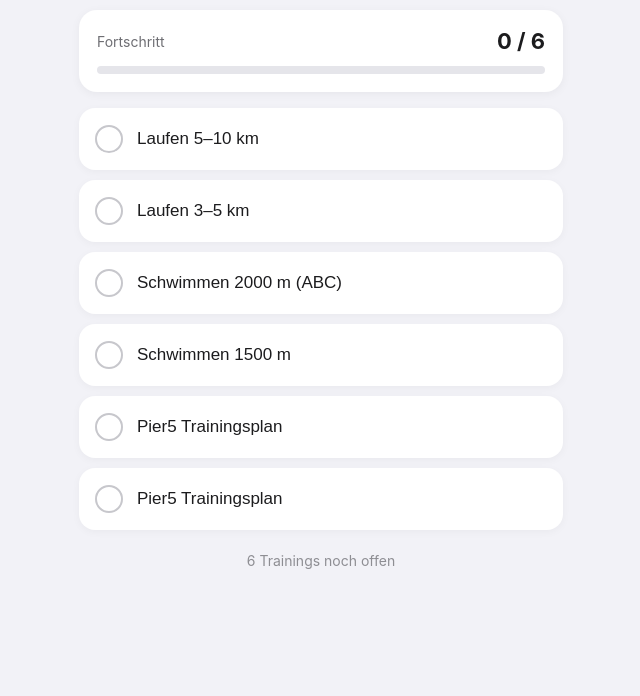
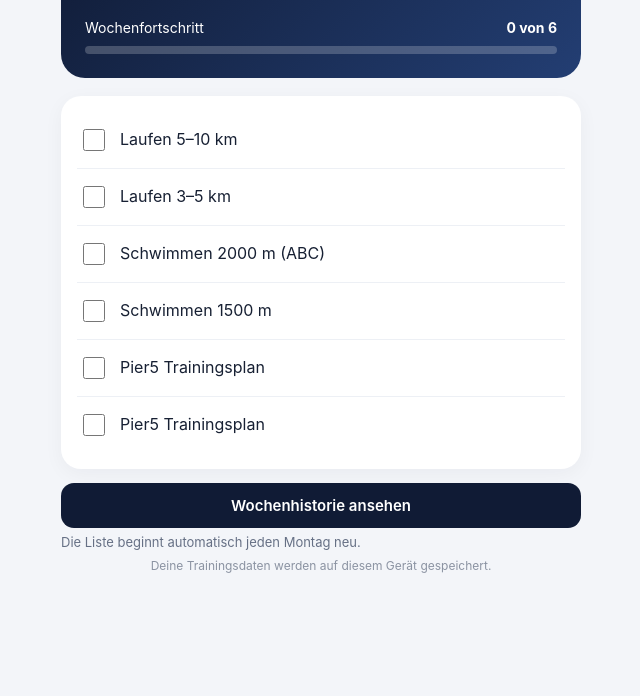
Before and after one commit to vwvbz4yg26-crypto/Trainings, a plain HTML site: page index.html in a window 1280 px wide. Shown: the part 104-800 px from the top of the page, without its empty margins (319-959 px from the left). Drawn offline with Linux system fonts and the light colour scheme.

Commit message:
Add files via upload

```diff
--- a/index.html
+++ b/index.html
@@ -1,226 +1,95 @@
- <!DOCTYPE html>
+<!doctype html>
 <html lang="de">
 <head>
+<meta charset="utf-8">
+<meta name="viewport" content="width=device-width, initial-scale=1">
+<meta name="apple-mobile-web-app-capable" content="yes">
+<meta name="apple-mobile-web-app-title" content="Training">
+<meta name="theme-color" content="#101b35">
 <link rel="apple-touch-icon" href="training-icon.png">
 <link rel="icon" type="image/png" href="training-icon.png">
-  <meta charset="UTF-8">
-  <meta name="viewport" content="width=device-width, initial-scale=1.0">
-  <meta name="apple-mobile-web-app-capable" content="yes">
-  <meta name="apple-mobile-web-app-status-bar-style" content="default">
-  <meta name="apple-mobile-web-app-title" content="Meine Trainings">
-  <meta name="theme-color" content="#f5f5f5">
-  <title>Meine Trainings</title>
+<title>Training diese Woche</title>
 <style>
-    * {
-      box-sizing: border-box;
-    }
-    body {
-      margin: 0;
-      font-family: -apple-system, BlinkMacSystemFont, "SF Pro Display",
-                   "Segoe UI", sans-serif;
-      background: #f2f2f7;
-      color: #1c1c1e;
-      min-height: 100vh;
-    }
-    .app {
-      max-width: 520px;
-      margin: 0 auto;
-      padding: 28px 18px 40px;
-    }
-    h1 {
-      font-size: 32px;
-      margin: 0 0 4px;
-      letter-spacing: -0.5px;
-    }
-    .week {
-      color: #6e6e73;
-      margin-bottom: 24px;
-      font-size: 15px;
-    }
-    .progress-card {
-      background: white;
-      border-radius: 18px;
-      padding: 18px;
-      margin-bottom: 16px;
-      box-shadow: 0 2px 10px rgba(0,0,0,0.05);
-    }
-    .progress-top {
-      display: flex;
-      justify-content: space-between;
-      align-items: center;
-      margin-bottom: 12px;
-    }
-    .progress-number {
-      font-size: 22px;
-      font-weight: 700;
-    }
-    .progress-text {
-      color: #6e6e73;
-      font-size: 14px;
-    }
-    .bar {
-      height: 8px;
-      background: #e5e5ea;
-      border-radius: 20px;
-      overflow: hidden;
-    }
-    .bar-fill {
-      height: 100%;
-      width: 0%;
-      background: #34c759;
-      border-radius: 20px;
-      transition: width 0.25s ease;
-    }
-    .training {
-      display: flex;
-      align-items: center;
-      gap: 14px;
-      width: 100%;
-      padding: 17px 16px;
-      margin-bottom: 10px;
-      border: 0;
-      border-radius: 16px;
-      background: white;
-      color: #1c1c1e;
-      text-align: left;
-      font-size: 17px;
-      cursor: pointer;
-      box-shadow: 0 2px 8px rgba(0,0,0,0.04);
-      -webkit-tap-highlight-color: transparent;
-    }
-    .training:active {
-      transform: scale(0.99);
-    }
-    .check {
-      width: 28px;
-      height: 28px;
-      border: 2px solid #c7c7cc;
-      border-radius: 50%;
-      flex-shrink: 0;
-      display: flex;
-      align-items: center;
-      justify-content: center;
-      color: white;
-      font-size: 17px;
-      font-weight: bold;
-    }
-    .training.done .check {
-      background: #34c759;
-      border-color: #34c759;
-    }
-    .training.done .check::after {
-      content: "✓";
-    }
-    .training.done .name {
-      text-decoration: line-through;
-      color: #8e8e93;
-    }
-    .footer {
-      text-align: center;
-      color: #8e8e93;
-      font-size: 14px;
-      margin-top: 22px;
-    }
+:root{color-scheme:light;--navy:#101b35;--blue:#2477ff;--pale:#eef4ff;--muted:#667085}
+*{box-sizing:border-box}body{margin:0;padding:24px 16px 40px;background:#f3f5f9;color:#172033;font-family:-apple-system,BlinkMacSystemFont,"Segoe UI",sans-serif}
+main{max-width:520px;margin:0 auto}header{background:linear-gradient(135deg,#101b35,#233e73);color:white;border-radius:24px;padding:24px;margin-bottom:18px}
+h1{font-size:25px;margin:0 0 6px}.subtitle{color:#dbe6ff;font-size:14px}.progress-row{display:flex;justify-content:space-between;align-items:center;margin-top:22px;font-size:14px}
+.progress-track{height:8px;background:#ffffff35;border-radius:99px;overflow:hidden;margin-top:10px}.progress-fill{height:100%;width:0;background:#74d6ff;border-radius:99px;transition:width .2s}
+.card{background:white;border-radius:20px;padding:16px;box-shadow:0 5px 20px #1720330b;margin-bottom:14px}
+.training{display:flex;gap:12px;align-items:center;padding:14px 2px;border-bottom:1px solid #edf0f5;cursor:pointer}.training:last-child{border-bottom:0}
+.training input{width:22px;height:22px;accent-color:var(--blue);flex-shrink:0}.training span{font-size:16px;line-height:1.35}.training.done span{color:#7b8494;text-decoration:line-through}
+button{border:0;border-radius:13px;padding:13px 16px;font:600 15px -apple-system,BlinkMacSystemFont,"Segoe UI",sans-serif;cursor:pointer}
+.primary{background:var(--navy);color:white;width:100%}.secondary{background:var(--pale);color:#16499a;width:100%;margin-top:10px}
+.week-label{font-size:13px;color:var(--muted);margin-top:6px}#historyView{display:none}.history-head{display:flex;justify-content:space-between;align-items:center;gap:12px;margin-bottom:12px}
+.history-head h2{margin:0;font-size:21px}.back{width:auto;padding:10px 12px;background:var(--pale);color:#16499a}
+.week-card{border:1px solid #e7ebf2;border-radius:15px;padding:14px;margin-top:10px}.week-title{font-weight:750;font-size:16px}.week-count{color:var(--muted);font-size:13px;margin-top:3px}
+.history-list{margin:12px 0 0;padding:0;list-style:none}.history-list li{display:flex;gap:8px;padding:5px 0;font-size:14px}.check{color:#16834a;font-weight:800;width:18px}.unchecked{color:#a0a7b4;width:18px}
+.empty{color:var(--muted);line-height:1.5;font-size:14px;padding:8px 0}footer{text-align:center;color:#8b93a2;font-size:12px;padding:8px 0}
 </style>
 </head>
-<body>
-<div class="app">
-  <h1>Meine Trainings</h1>
-  <div class="week" id="week"></div>
-  <div class="progress-card">
-    <div class="progress-top">
-      <div class="progress-text">Fortschritt</div>
-      <div class="progress-number" id="progress">0 / 6</div>
-    </div>
-    <div class="bar">
-      <div class="bar-fill" id="bar"></div>
-    </div>
-  </div>
-  <div id="trainings"></div>
-  <div class="footer" id="message">
-    6 Trainings warten auf dich 💪
-  </div>
-</div>
+<body><main>
+<section id="mainView">
+<header><h1>Training diese Woche</h1><div class="subtitle" id="currentWeek">Kalenderwoche</div>
+<div class="progress-row"><span>Wochenfortschritt</span><strong id="progressText">0 von 6</strong></div><div class="progress-track"><div class="progress-fill" id="progressFill"></div></div></header>
+<section class="card" id="trainingList"></section>
+<button class="primary" id="historyButton">Wochenhistorie ansehen</button>
+<div class="week-label">Die Liste beginnt automatisch jeden Montag neu.</div>
+</section>
+<section id="historyView"><div class="history-head"><h2>Wochenhistorie</h2><button class="back" id="backButton">← Zurück</button></div>
+<div class="week-label">Deine gespeicherten Trainingsstände, sortiert nach Kalenderwoche und Jahr.</div><div id="historyList"></div></section>
+<footer>Deine Trainingsdaten werden auf diesem Gerät gespeichert.</footer>
+</main>
 <script>
-  const trainings = [
-    "Laufen 5–10 km",
-    "Laufen 3–5 km",
-    "Schwimmen 2000 m (ABC)",
-    "Schwimmen 1500 m",
-    "Pier5 Trainingsplan",
-    "Pier5 Trainingsplan"
-  ];
-  function getMonday() {
-    const date = new Date();
-    const day = date.getDay();
-    const difference = day === 0 ? -6 : 1 - day;
-    date.setDate(date.getDate() + difference);
-    date.setHours(0, 0, 0, 0);
-    return date;
+(() => {
+const trainings=["Laufen 5–10 km","Laufen 3–5 km","Schwimmen 2000 m (ABC)","Schwimmen 1500 m","Pier5 Trainingsplan","Pier5 Trainingsplan"];
+const STATE_KEY="trainingTrackerStateV2",HISTORY_KEY="trainingTrackerHistoryV2";
+function isoWeekInfo(date=new Date()){
+ const d=new Date(Date.UTC(date.getFullYear(),date.getMonth(),date.getDate()));const day=d.getUTCDay()||7;d.setUTCDate(d.getUTCDate()+4-day);
+ const year=d.getUTCFullYear(),yearStart=new Date(Date.UTC(year,0,1));const week=Math.ceil((((d-yearStart)/86400000)+1)/7);
+ return {year,week,key:`${year}-KW${String(week).padStart(2,"0")}`,label:`KW ${week} / ${year}`};
 }
-  function getWeekKey() {
-    const monday = getMonday();
-    return [
-      monday.getFullYear(),
-      String(monday.getMonth() + 1).padStart(2, "0"),
-      String(monday.getDate()).padStart(2, "0")
-    ].join("-");
+function readJSON(key,fallback){try{const v=localStorage.getItem(key);return v?JSON.parse(v):fallback}catch{return fallback}}
+let history=readJSON(HISTORY_KEY,{}),state=readJSON(STATE_KEY,null);const current=isoWeekInfo();
+if(!state){state={weekKey:current.key,checked:Array(trainings.length).fill(false)}}
+else if(state.weekKey!==current.key){
+ history[state.weekKey]={checked:Array.isArray(state.checked)?state.checked.slice(0,trainings.length):Array(trainings.length).fill(false),savedAt:new Date().toISOString()};
+ state={weekKey:current.key,checked:Array(trainings.length).fill(false)};localStorage.setItem(HISTORY_KEY,JSON.stringify(history));
 }
-  const weekKey = getWeekKey();
-  const storageKey = "meine-trainings-" + weekKey;
-  let completed = JSON.parse(
-    localStorage.getItem(storageKey) || "[false,false,false,false,false,false]"
-  );
-  function render() {
-    const container = document.getElementById("trainings");
-    container.innerHTML = "";
-    trainings.forEach((training, index) => {
-      const button = document.createElement("button");
-      button.className = "training" +
-        (completed[index] ? " done" : "");
-      button.type = "button";
-      button.innerHTML = `
-        <span class="check"></span>
-        <span class="name">${training}</span>
-      `;
-      button.addEventListener("click", () => {
-        completed[index] = !completed[index];
-        localStorage.setItem(
-          storageKey,
-          JSON.stringify(completed)
-        );
-        render();
+state.checked=Array.from({length:trainings.length},(_,i)=>Boolean(state.checked&&state.checked[i]));
+function save(){
+ localStorage.setItem(STATE_KEY,JSON.stringify(state));
+ history[state.weekKey]={checked:state.checked.slice(),savedAt:new Date().toISOString()};
+ localStorage.setItem(HISTORY_KEY,JSON.stringify(history));
+}
+function renderMain(){
+ document.getElementById("currentWeek").textContent=current.label;const list=document.getElementById("trainingList");list.innerHTML="";
+ trainings.forEach((name,i)=>{
+  const label=document.createElement("label");label.className="training"+(state.checked[i]?" done":"");
+  const input=document.createElement("input");input.type="checkbox";input.checked=state.checked[i];
+  input.addEventListener("change",()=>{state.checked[i]=input.checked;save();renderMain()});
+  const span=document.createElement("span");span.textContent=name;label.append(input,span);list.append(label);
  });
-      container.appendChild(button);
+ const count=state.checked.filter(Boolean).length;document.getElementById("progressText").textContent=`${count} von ${trainings.length}`;
+ document.getElementById("progressFill").style.width=`${count/trainings.length*100}%`;
+}
+function renderHistory(){
+ const container=document.getElementById("historyList");container.innerHTML="";
+ const entries=Object.entries(history).sort((a,b)=>b[0].localeCompare(a[0]));
+ if(!entries.length){container.innerHTML='<div class="card empty">Noch gibt es keine gespeicherten Wochen. Deine erste Woche erscheint hier, sobald Trainings abgehakt wurden und die Woche gewechselt hat.</div>';return}
+ entries.forEach(([key,data])=>{
+  const m=key.match(/^(\d{4})-KW(\d{2})$/),title=m?`KW ${Number(m[2])} / ${m[1]}`:key;
+  const checked=Array.isArray(data.checked)?data.checked:[],count=checked.filter(Boolean).length;
+  const card=document.createElement("article");card.className="week-card";
+  const heading=document.createElement("div");heading.className="week-title";heading.textContent=title;
+  const summary=document.createElement("div");summary.className="week-count";summary.textContent=`${count} von ${trainings.length} Trainings erledigt`;
+  const list=document.createElement("ul");list.className="history-list";
+  trainings.forEach((name,i)=>{const li=document.createElement("li"),mark=document.createElement("span"),text=document.createElement("span");
+   mark.className=checked[i]?"check":"unchecked";mark.textContent=checked[i]?"✓":"○";text.textContent=name;li.append(mark,text);list.append(li)});
+  card.append(heading,summary,list);container.append(card);
  });
-    const done = completed.filter(Boolean).length;
-    document.getElementById("progress").textContent =
-      done + " / 6";
-    document.getElementById("bar").style.width =
-      (done / 6 * 100) + "%";
-    const remaining = 6 - done;
-    document.getElementById("message").textContent =
-      done === 6
-        ? "Alle 6 Trainings geschafft! 💪"
-        : remaining + " Training" +
-          (remaining === 1 ? "" : "s") +
-          " noch offen";
 }
-  function showWeek() {
-    const monday = getMonday();
-    const formatted = monday.toLocaleDateString(
-      "de-DE",
-      {
-        day: "2-digit",
-        month: "2-digit",
-        year: "numeric"
-      }
-    );
-    document.getElementById("week").textContent =
-      "Woche ab Montag, " + formatted;
-  }
-  showWeek();
-  render();
-</script>
-</body>
-</html>
+document.getElementById("historyButton").addEventListener("click",()=>{renderHistory();document.getElementById("mainView").style.display="none";document.getElementById("historyView").style.display="block";window.scrollTo(0,0)});
+document.getElementById("backButton").addEventListener("click",()=>{document.getElementById("historyView").style.display="none";document.getElementById("mainView").style.display="block";window.scrollTo(0,0)});
+save();renderMain();
+})();
+</script></body></html>
```
Lines whose indentation alone changed are shown as unchanged.
